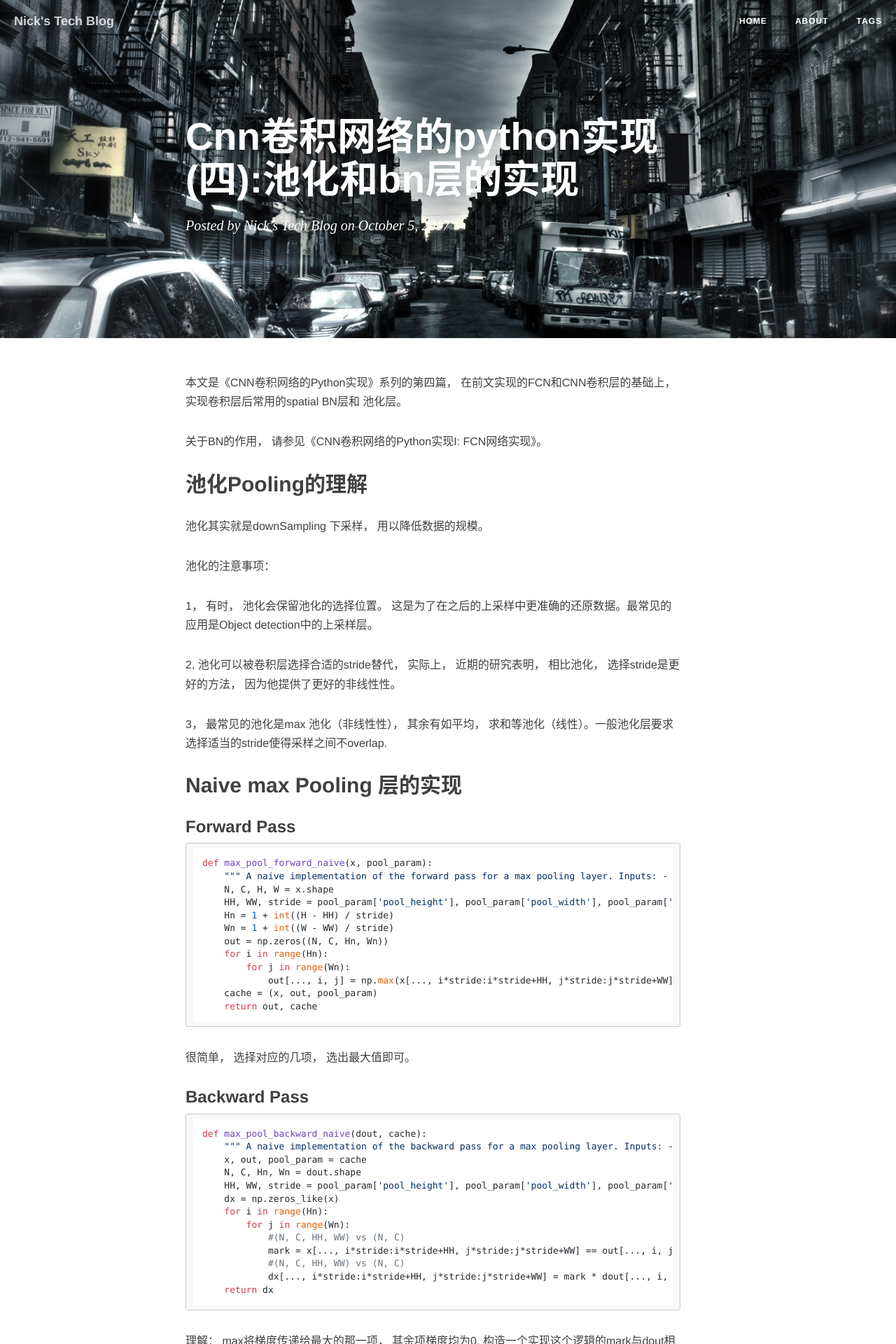
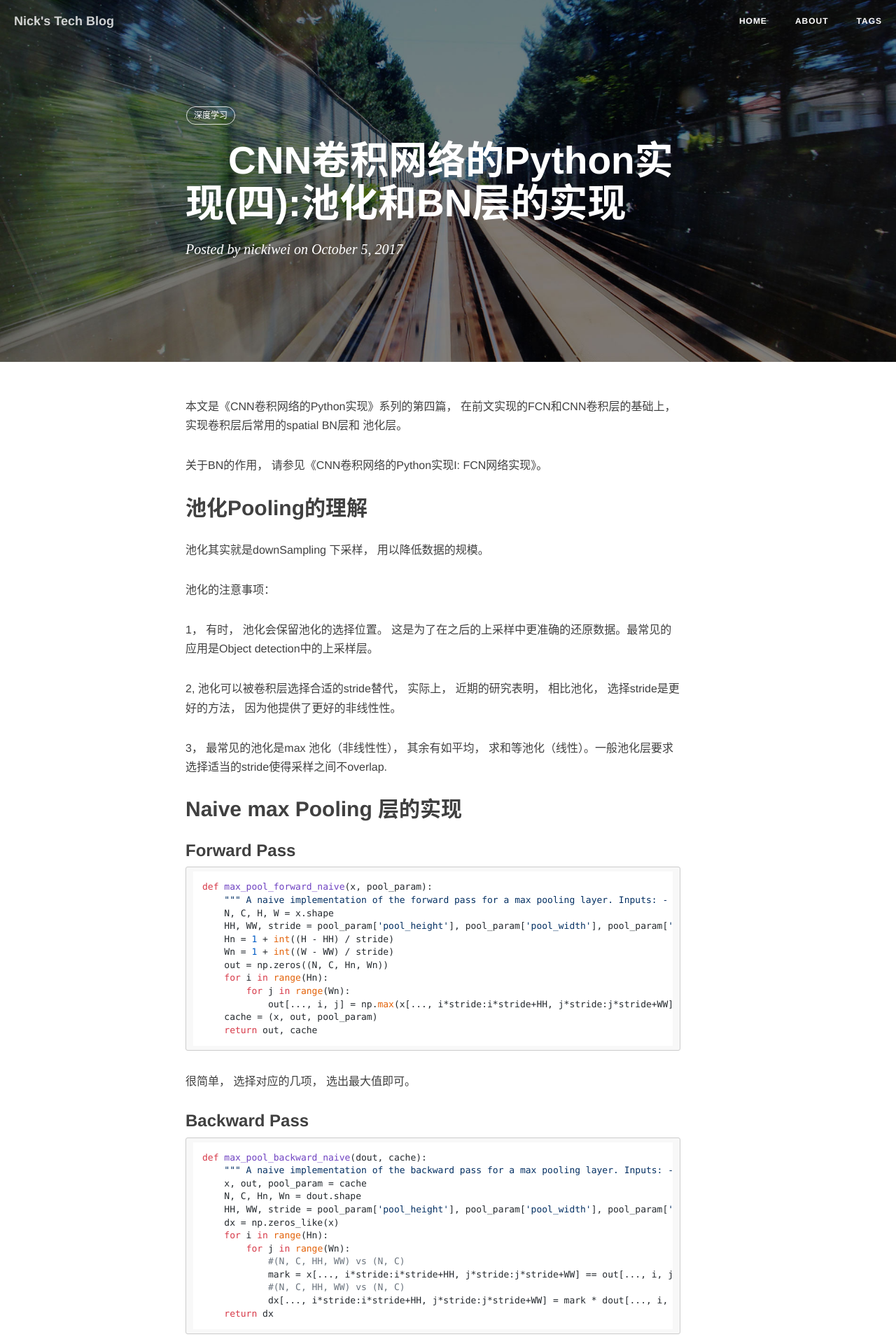
Before and after one commit to nickiwei/nickiwei.github.io, a Jekyll site: the page built from _posts/2017-10-05-CNN卷积网络的Python实现(四):池化和BN层的实现.markdown, in a window 1280 px wide. Shown: the top 1920 px of the page at 70% size. Built offline with Jekyll 4.4.1, drawn with Linux system fonts in a browser that asks for light colours; nearby versions of some CDN libraries; our own code applies the rules of GitHub Pages for plain Markdown files; comment, search, counter and statistics services are not loaded.

Commit message:
Update 2017-10-05-CNN卷积网络的Python实现(四):池化和BN层的实现.markdown

```diff
--- a/_posts/2017-10-05-CNN卷积网络的Python实现(四):池化和BN层的实现.markdown
+++ b/_posts/2017-10-05-CNN卷积网络的Python实现(四):池化和BN层的实现.markdown
@@ -1,3 +1,14 @@
+---
+layout:     post
+title:      CNN卷积网络的Python实现(四):池化和BN层的实现
+date:       2017-10-05 12:01:00
+author:     "nickiwei"
+header-img: "img/post-bg-2015.jpg"
+tags:
+    - 深度学习
+---
+
+
 本文是《CNN卷积网络的Python实现》系列的第四篇， 在前文实现的FCN和CNN卷积层的基础上， 实现卷积层后常用的spatial BN层和 池化层。
 
 关于BN的作用， 请参见《CNN卷积网络的Python实现I: FCN网络实现》。
```
